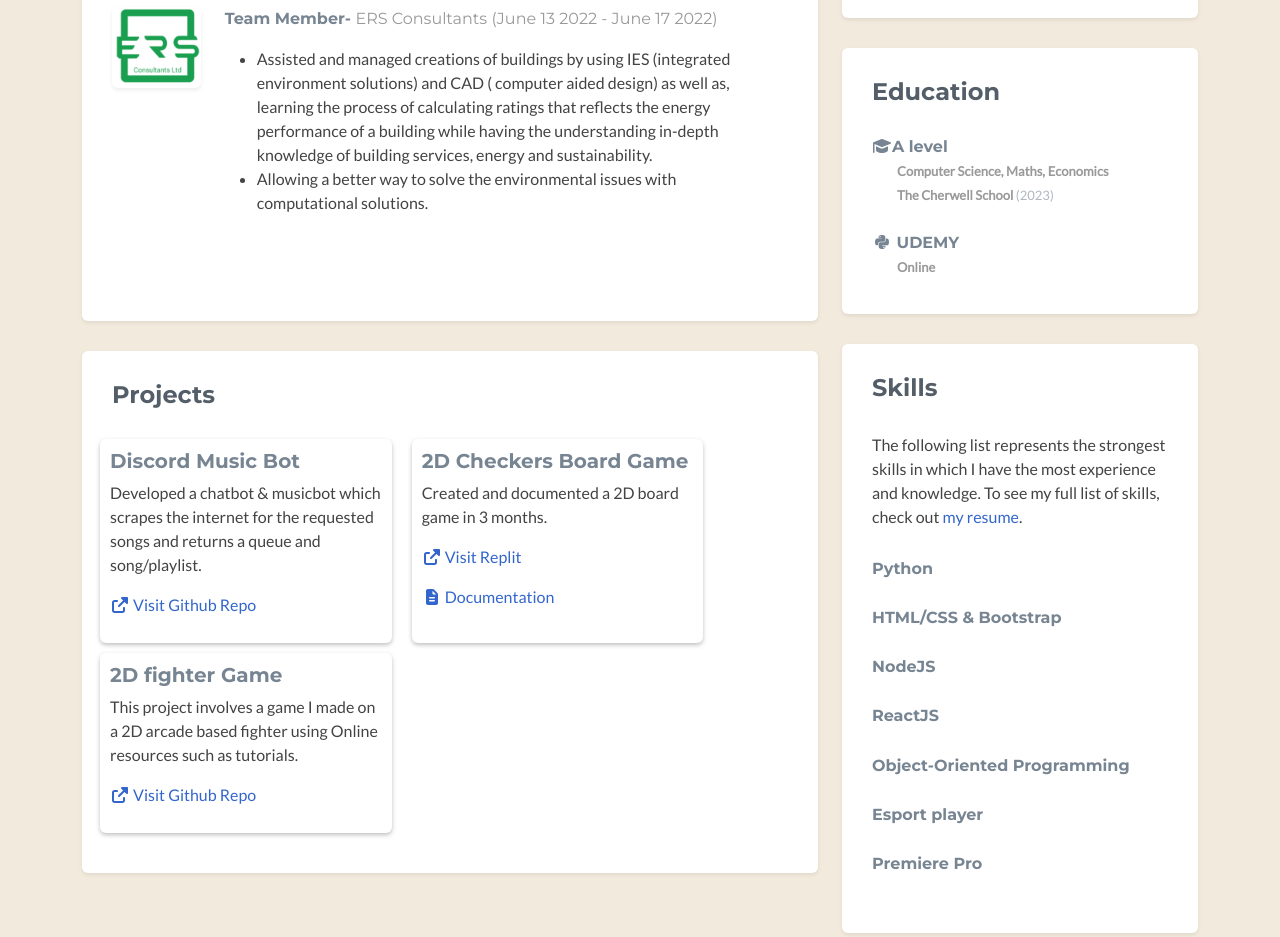
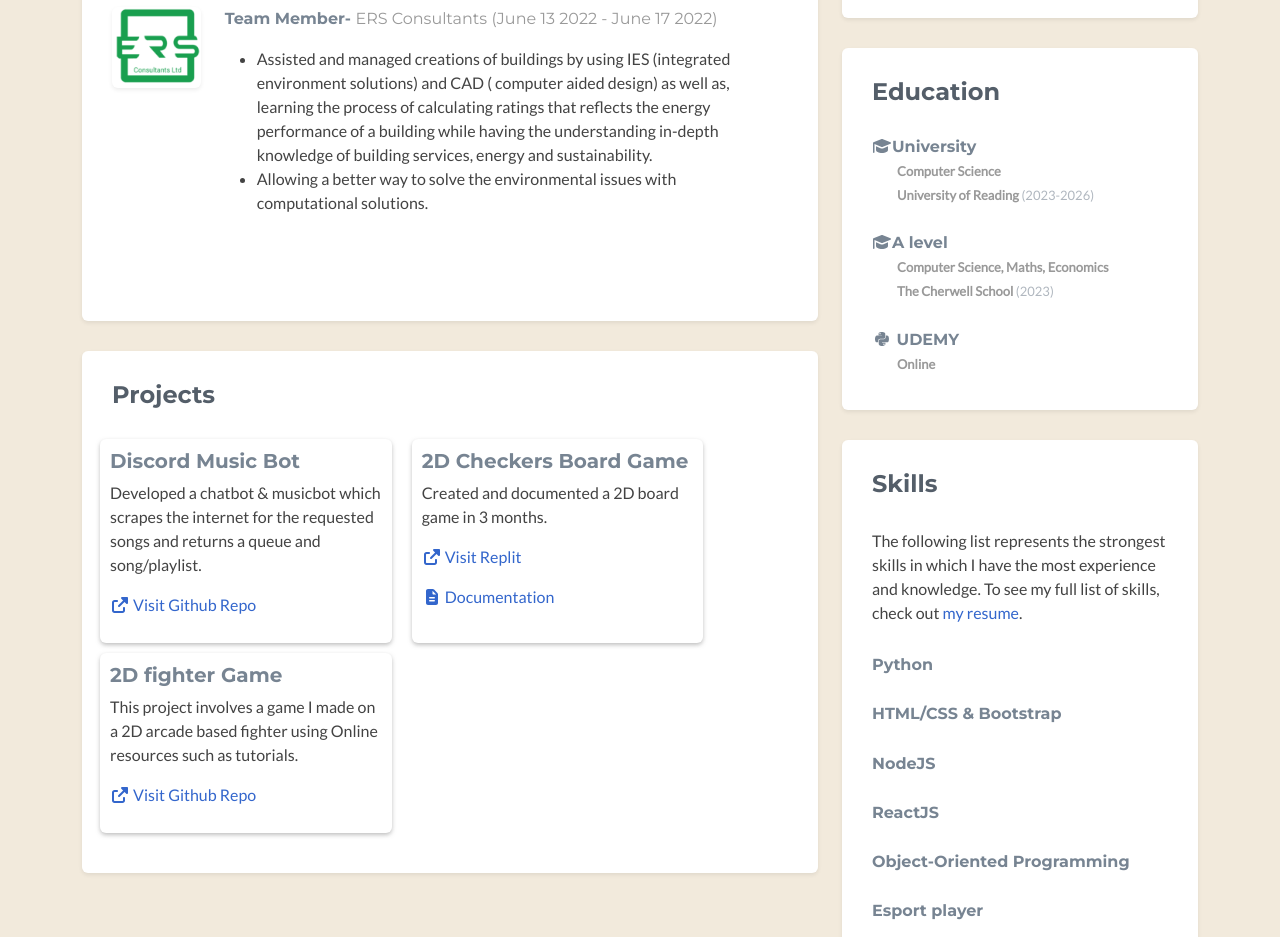
Before and after one commit to RiptCodes/resume, a plain HTML site: page index.html in a window 1280 px wide. Shown: the part 860-1797 px from the top of the page. Drawn offline with Linux system fonts and the light colour scheme; no server answers.

Commit message:
New Commit

```diff
--- a/index.html
+++ b/index.html
@@ -42,7 +42,7 @@
                 <a href="https://replit.com/@RayanShamsi" target="_blank"><img src="assets/images/replit-white.svg"
                     alt="Replit Profile" /></a>
               </li>
-              <li class="list-inline-item youtube"><a href="https://www.youtube.com/@Riptanger" target="_blank"><i
+              <li class="list-inline-item youtube"><a href="https://www.youtube.com/@ImRipt" target="_blank"><i
                     class="fab fa-youtube"></i></a></li>
               <li class="list-inline-item github"><a href="https://github.com/RiptCodes" target="_blank"><i
                     class="fab fa-github"></i></a>
@@ -93,6 +93,7 @@
           <div class="section-inner shadow-sm rounded">
             <h2 class="heading">Work Experience</h2>
             <div class="content">
+
 
               <div class="item row">
                 <a class="col-md-2 col-sm-2 col-4" href="https://www.michaelkors.co.uk/" target="_blank">
@@ -259,6 +260,12 @@
             <h2 class="heading">Education</h2>
             <div class="content">
               <div class="item">
+                <h3 class="title"><i class="fas fa-graduation-cap"></i>University</h3>
+                <h4 class="university">Computer Science</h4>
+                <h4 class="university">University of Reading<span
+                        class="year"> (2023-2026)</span></h4>
+              </div>
+              <div class="item">
                 <h3 class="title"><i class="fas fa-graduation-cap"></i>A level</h3>
                 <h4 class="university">Computer Science, Maths, Economics</h4>
                 <h4 class="university">The Cherwell School<span
```
